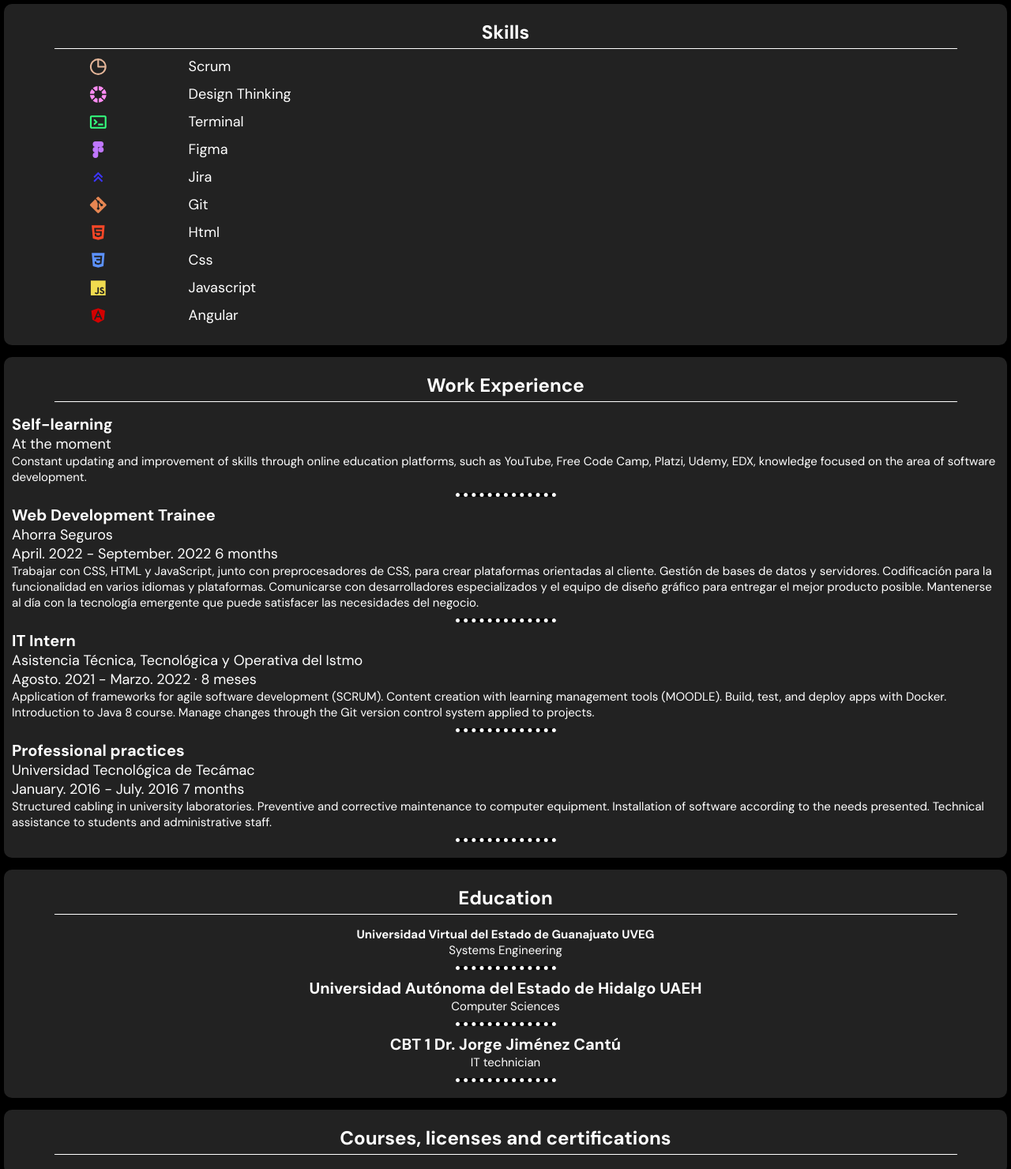
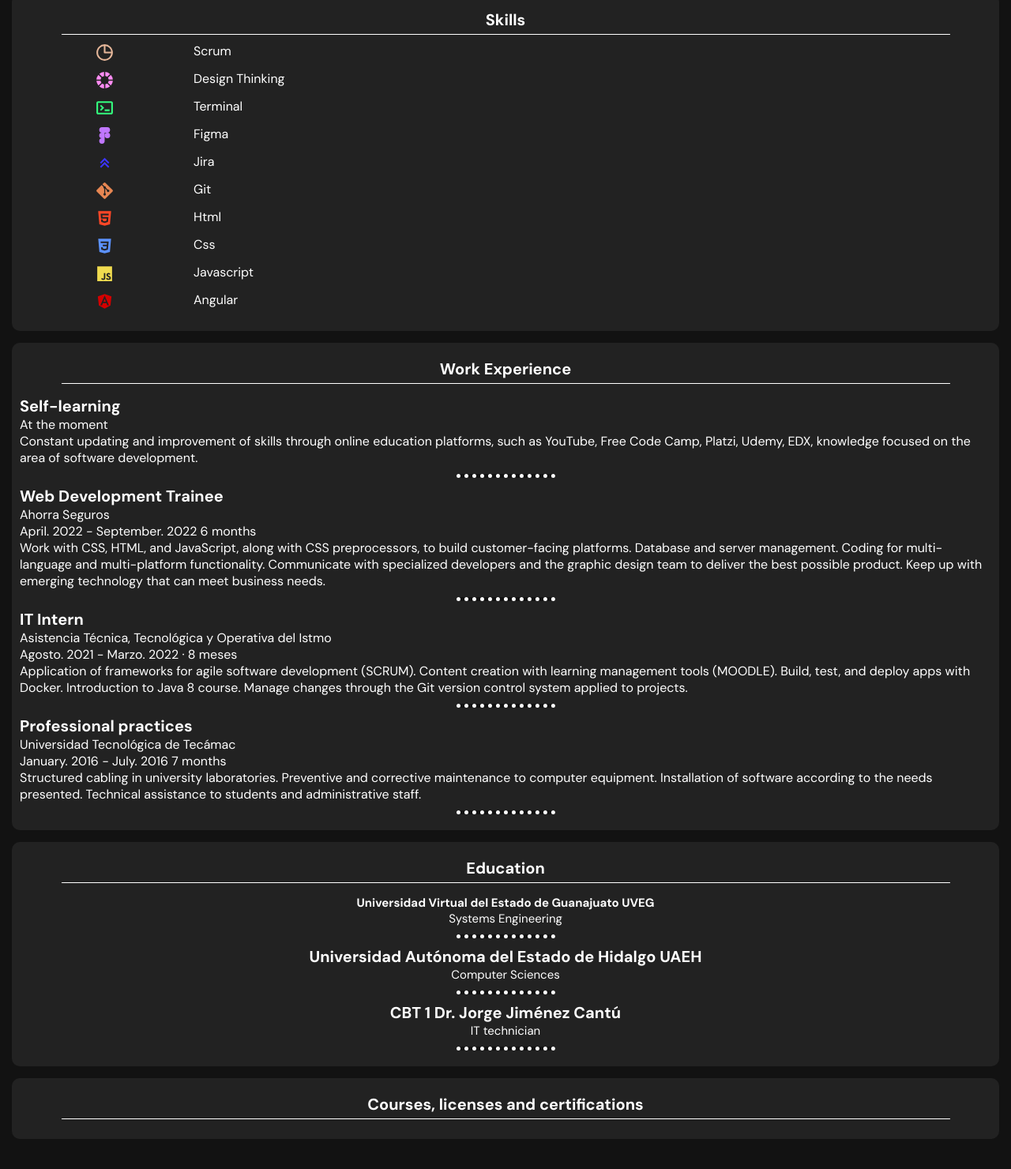
Before and after one commit to ulisesgez/cv, a plain HTML site: page index.html in a window 1280 px wide. Shown: the part 759-2239 px from the top of the page at 79% size. After the commit the page ends 2216 px from the top, so only its background shows below. Drawn offline with Linux system fonts and the light colour scheme.

Commit message:
correciones

```diff
--- a/index.html
+++ b/index.html
@@ -34,7 +34,7 @@
             <img class="presentation__photo" src="https://avatars.githubusercontent.com/u/105885240?v=4" alt="profile picture">
             <div class="presentation__me">
                 <h1>Ulises Gutiérrez</h1>
-                <h3>Frontend Developer</h3>
+                <h3 class="presentation__profession">Frontend Developer</h3>
             </div>
             <div class="presentation__content">
                 <p>Hi there! ✋ <br> I am a self-taught ui/ux designer and web developer, immersed and passionate about technology. 💻</p>
@@ -128,28 +128,28 @@
             <div class="experience__content">
                 <h3>Self-learning <br></h3>
                 <p>At the moment <br></p>
-                <p class="experience__content--min">Constant updating and improvement of skills through online education platforms, such as YouTube, Free Code Camp, Platzi, Udemy, EDX, knowledge focused on the area of software development. <br></p>
+                <p>Constant updating and improvement of skills through online education platforms, such as YouTube, Free Code Camp, Platzi, Udemy, EDX, knowledge focused on the area of software development. <br></p>
             </div>
             <hr class="points__division">
             <div class="experience__content">
                 <h3>Web Development Trainee</h3>
                 <p>Ahorra Seguros</p>
                 <p>April. 2022 - September. 2022 6 months</p>
-                <p class="experience__content--min">Trabajar con CSS, HTML y JavaScript, junto con preprocesadores de CSS, para crear plataformas orientadas al cliente. Gestión de bases de datos y servidores. Codificación para la funcionalidad en varios idiomas y plataformas. Comunicarse con desarrolladores especializados y el equipo de diseño gráfico para entregar el mejor producto posible. Mantenerse al día con la tecnología emergente que puede satisfacer las necesidades del negocio.</p>
+                <p>Work with CSS, HTML, and JavaScript, along with CSS preprocessors, to build customer-facing platforms. Database and server management. Coding for multi-language and multi-platform functionality. Communicate with specialized developers and the graphic design team to deliver the best possible product. Keep up with emerging technology that can meet business needs.</p>
             </div>
             <hr class="points__division">
             <div class="experience__content">
                 <h3>IT Intern</h3>
                 <p>Asistencia Técnica, Tecnológica y Operativa del Istmo</p>
                 <p>Agosto. 2021 - Marzo. 2022 · 8 meses</p>
-                <p class="experience__content--min">Application of frameworks for agile software development (SCRUM). Content creation with learning management tools (MOODLE). Build, test, and deploy apps with Docker. Introduction to Java 8 course. Manage changes through the Git version control system applied to projects.</p>
+                <p>Application of frameworks for agile software development (SCRUM). Content creation with learning management tools (MOODLE). Build, test, and deploy apps with Docker. Introduction to Java 8 course. Manage changes through the Git version control system applied to projects.</p>
             </div>
             <hr class="points__division">
             <div class="experience__content">
                 <h3>Professional practices</h3>
                 <p>Universidad Tecnológica de Tecámac</p>
                 <p>January. 2016 - July. 2016 7 months</p>
-                <p class="experience__content--min">Structured cabling in university laboratories. Preventive and corrective maintenance to computer equipment. Installation of software according to the needs presented. Technical assistance to students and administrative staff.</p>
+                <p>Structured cabling in university laboratories. Preventive and corrective maintenance to computer equipment. Installation of software according to the needs presented. Technical assistance to students and administrative staff.</p>
             </div>
             <hr class="points__division">
         </section>
@@ -157,18 +157,18 @@
             <h2>Education</h2>
             <hr class="main__division">
             <div class="education__content">
-                <h3 class="experience__content--min">Universidad Virtual del Estado de Guanajuato UVEG</h3>
-                <p class="experience__content--min">Systems Engineering</p>
+                <h3 class="education__content--min">Universidad Virtual del Estado de Guanajuato UVEG</h3>
+                <p class="education__content--min">Systems Engineering</p>
             </div>
             <hr class="points__division">
             <div class="education__content">
                 <h3>Universidad Autónoma del Estado de Hidalgo UAEH</h3>
-                <p class="experience__content--min">Computer Sciences</p>
+                <p class="education__content--min">Computer Sciences</p>
             </div>
             <hr class="points__division">
             <div class="education__content">
                 <h3>CBT 1 Dr. Jorge Jiménez Cantú</h3>
-                <p class="experience__content--min">IT technician</p>
+                <p class="education__content--min">IT technician</p>
             </div>
             <hr class="points__division">
         </section>
--- a/style.css
+++ b/style.css
@@ -1,7 +1,7 @@
 :root {
     --primary-blue: #1a75ffff;
     --primary-white: #ffffffff;
-    --primary-black: black;
+    --primary-black: rgb(18, 18, 18);
     --secondary-black: #222222ff;
     --tertiary-black: #3e3e3eff;
 }
@@ -18,11 +18,11 @@ html {
     scroll-behavior: smooth;
 }
 h1 {
-    font-size: 2.6rem;
+    font-size: 3.0rem;
     font-weight: bold;
 }
 h2 {
-    font-size: 2.4rem;
+    font-size: 2.0rem;
     font-weight: bold;
 }
 h3 {
@@ -30,7 +30,7 @@ h3 {
     font-weight: bold;
 }
 p {
-    font-size: 1.8rem;
+    font-size: 1.6rem;
 }
 span {
     font-size: 1.4rem;
@@ -79,14 +79,14 @@ header label {
 section {
     background-color: var(--secondary-black);
     border-radius: 10px;
-    margin: 5px 5px 15px 5px;
+    min-width: 290px;
+    margin: 1.5rem 1.5rem;
 }
 .presentation {
     position: relative;
     display: flex;
     flex-direction: column;
     justify-content: center;
-    min-width: 310px;
     padding: 90px 0px 20px 0px;
     text-align: center;
 }
@@ -98,8 +98,12 @@ section {
 .presentation__me {
     margin: 10px 0px 0px 0px;
 }
+.presentation__profession {
+    font-size: 1.8rem;
+    color: rgb(216, 216, 216);
+}
 .presentation__content {
-    margin: 10px 10px;
+    margin: 0.4rem 0.4rem;
 }
 .presentation__actions button {
     color: var(--primary-white);
@@ -128,7 +132,6 @@ section {
     display: flex;
     flex-direction: column;
     justify-content: center;
-    min-width: 310px;
     padding: 20px 0px;
     text-align: center;
 }
@@ -171,7 +174,6 @@ section {
     display: flex;
     flex-direction: column;
     justify-content: center;
-    min-width: 310px;
     padding: 20px 0px;
     text-align: center;
 }
@@ -195,7 +197,6 @@ section {
     display: flex;
     flex-direction: column;
     justify-content: center;
-    min-width: 310px;
     text-align: center;
     padding: 20px 0px;
 }
@@ -203,15 +204,11 @@ section {
     margin: 10px 10px;
     text-align: start;
 }
-.experience__content--min {
-    font-size: 1.5rem;
-}
 .education {
     position: relative;
     display: flex;
     flex-direction: column;
     justify-content: center;
-    min-width: 310px;
     padding: 20px 0px;
     text-align: center;
 }
@@ -219,15 +216,16 @@ section {
     margin: 10px 10px;
     text-align: center;
 }
+.education__content--min {
+    font-size: 1.5rem;
+}
 .certifications {
     position: relative;
     display: flex;
     flex-direction: column;
     justify-content: center;
-    min-width: 310px;
     padding: 20px 0px;
     text-align: center;
-    margin: 5px 5px;
 }
 @media (max-width:768px) {
     header label {
```
